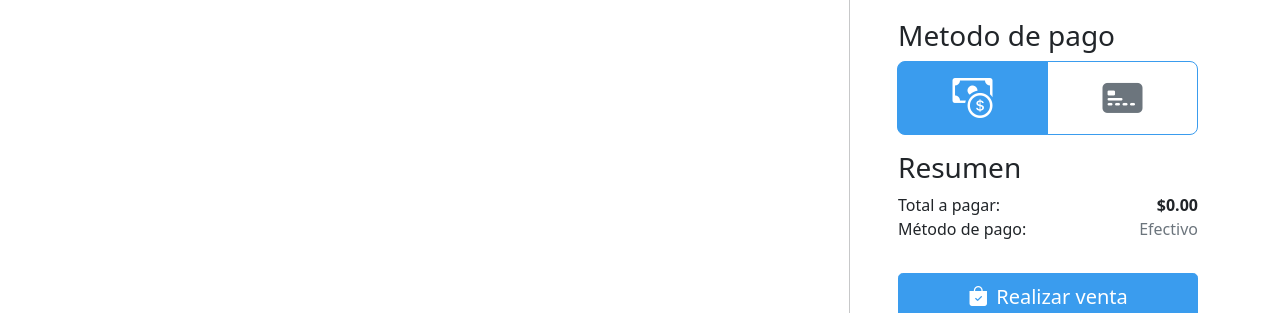
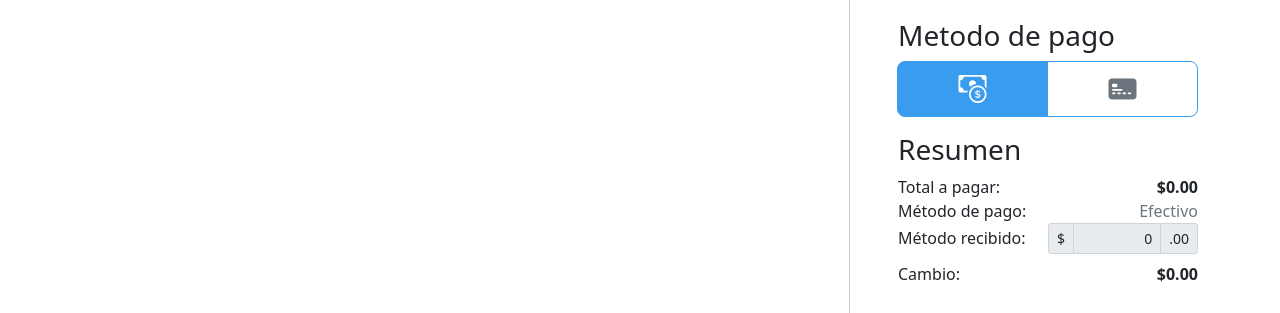
Before and after one commit to fortisuno/videogamex_2, a Next.js app: page / in a window 1280 px wide. Shown: the part 487-800 px from the top of the page. Built offline with nearby package versions, Linux system fonts and the light colour scheme.

Commit message:
Actualizacion en venta

```diff
--- a/components/VentaContainer.js
+++ b/components/VentaContainer.js
@@ -1,17 +1,18 @@
 import React, { useContext, useEffect, useState } from 'react'
-import { ButtonGroup, Card, Button, ToggleButton, ToggleButtonGroup } from 'react-bootstrap'
+import { ButtonGroup, Card, Button, ToggleButton, ToggleButtonGroup, Form, InputGroup, FormControl } from 'react-bootstrap'
 import CarritoContext from './Carrito'
 import ProductoThumbnail from './ProductoThumbnail'
 
 const VentaContainer = () => {
 
 	const {carrito, setCarrito} = useContext(CarritoContext)
-	const [metodoPago, setMetodoPago] = useState('Efectivo');
+	const [metodoPago, setMetodoPago] = useState('Efectivo')
 	const [total, setTotal] = useState(0)
+	const [monto, setMonto] = useState(0)
 
 	const radios = [
-		{ name: <i className='bi bi-cash-coin fs-1'/>, value: 'Efectivo' },
-		{ name: <i className='bi bi-credit-card-2-front-fill fs-1'/>, value: 'Tarjeta de crédito' },
+		{ name: <i className='bi bi-cash-coin fs-3'/>, value: 'Efectivo' },
+		{ name: <i className='bi bi-credit-card-2-front-fill fs-3'/>, value: 'Tarjeta de crédito' },
 	 ];
 
 	useEffect(() => {
@@ -67,6 +68,18 @@ const VentaContainer = () => {
 						<span>Método de pago:</span>
 						<span className='ms-auto text-truncate text-muted' style={{maxWidth: '140px'}}>{metodoPago}</span>
 					</div>
+					<div className='hstack align-content-center'>
+						<span className=''>Método recibido:</span>
+						<InputGroup size="sm" className="w-50 ms-auto">
+							<InputGroup.Text>$</InputGroup.Text>
+							<FormControl value={monto} type="numeric" className='text-end' placeholder='00' disabled={total > 0 ? false : true} onChange={({currentTarget}) => setMonto(currentTarget.value ? currentTarget.value : 0)}/>
+							<InputGroup.Text>.00</InputGroup.Text>
+						</InputGroup>
+					</div>
+					<div className='hstack align-content-center mt-2'>
+						<span className=''>Cambio:</span>
+						<span className='ms-auto fw-bolder'>${monto - total > 0 ? (monto - total).toFixed(2) : (0).toFixed(2)}</span>
+					</div>
 				</div>
 				<button className='btn btn-lg btn-primary'>
 					<i className='bi bi-bag-check-fill me-2'/>
--- a/package.json
+++ b/package.json
@@ -1,5 +1,5 @@
 {
-  "name": "Videogamex",
+  "name": "videogamex",
   "version": "0.1.0",
   "private": true,
   "scripts": {
```
